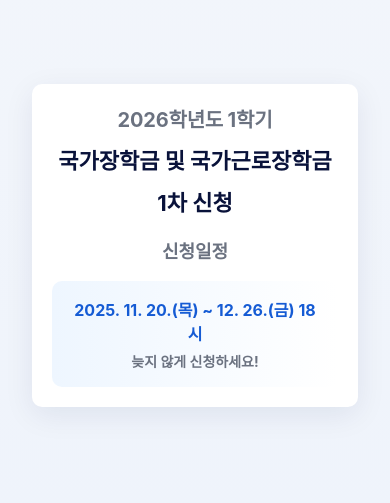
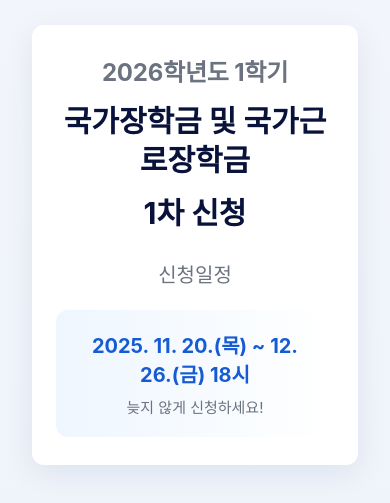
Before and after one commit to raccoon207/woosong, a plain HTML site: page index.html in a window 390 px wide. Shown: the part 177-680 px from the top of the page. Drawn offline with Linux system fonts and the light colour scheme.

Commit message:
Update index.html

```diff
--- a/index.html
+++ b/index.html
@@ -1,15 +1,4 @@
-<!DOCTYPE html>
-<html lang="en">
-
-  <head>
-    <meta charset="UTF-8">
-    <title>Untitled</title>
-
-
-  </head>
-
-  <body>
-  <!doctype html>
+<!doctype html>
 <html lang="ko">
 <head>
   <meta charset="utf-8" />
@@ -27,25 +16,35 @@
     *{box-sizing:border-box}
     html,body{height:100%;margin:0;background:linear-gradient(180deg,var(--bg),#eef3fb)}
     .wrap{min-height:100%;display:flex;align-items:center;justify-content:center;padding:32px}
-    .card{background:var(--card);border-radius:var(--radius);padding:28px 32px;max-width:720px;width:100%;box-shadow:0 8px 30px rgba(13,30,77,0.08);text-align:center}
-    h1{margin:0;font-size:20px;color:var(--muted);letter-spacing:-0.2px}
-    .term{margin-top:10px;font-size:28px;font-weight:700;color:#09123a}
-    .subtitle{margin-top:20px;font-size:18px;color:var(--muted)}
-    .dates{margin-top:18px;padding:16px;border-radius:10px;background:linear-gradient(90deg,#eef6ff,#ffffff);display:inline-block}
-    .dates strong{display:block;font-size:18px;color:var(--accent);font-weight:700}
-    .dates small{display:block;margin-top:6px;color:var(--muted);font-size:14px}
-    .footer{margin-top:20px;font-size:13px;color:var(--muted)}
-    /* responsive */
-    @media (max-width:420px){.card{padding:20px;border-radius:10px}.term{font-size:22px}.dates strong{font-size:16px}}
+    .card{background:var(--card);border-radius:var(--radius);padding:32px 36px;max-width:720px;width:100%;box-shadow:0 8px 30px rgba(13,30,77,0.08);text-align:center}
+    h1{margin:0;font-size:26px;color:var(--muted);letter-spacing:-0.2px}
+    .term{margin-top:14px;font-size:34px;font-weight:700;color:#09123a;line-height:1.3}
+    .subtitle{margin-top:26px;font-size:22px;color:var(--muted)}
+    .dates{margin-top:22px;padding:20px 22px;border-radius:12px;background:linear-gradient(90deg,#eef6ff,#ffffff);display:inline-block}
+    .dates strong{display:block;font-size:22px;color:var(--accent);font-weight:700}
+    .dates small{display:block;margin-top:8px;color:var(--muted);font-size:16px}
+    /* mobile responsive - bigger on phones */
+    @media (max-width:480px){
+      .card{padding:28px 24px;border-radius:12px}
+      h1{font-size:24px}
+      .term{font-size:30px}
+      .subtitle{font-size:20px}
+      .dates strong{font-size:20px}
+      .dates small{font-size:15px}
+    }
+    @media (max-width:380px){
+      .term{font-size:28px}
+      .dates strong{font-size:19px}
+      h1{font-size:22px}
+    }
   </style>
 </head>
 <body>
   <div class="wrap">
     <div class="card" role="main">
       <h1>2026학년도 1학기</h1>
-      <div class="term">국가장학금 및 국가근로장학금
-      <div class="term"> 1차 신청
-        </div>
+      <div class="term">국가장학금 및 국가근로장학금</div>
+      <div class="term">1차 신청</div>
       <div class="subtitle">신청일정</div>
       <div class="dates" aria-label="신청일정">
         <strong>2025. 11. 20.(목) ~ 12. 26.(금) 18시</strong>
@@ -55,7 +54,3 @@
   </div>
 </body>
 </html>
-
-  </body>
-
-</html>
```
